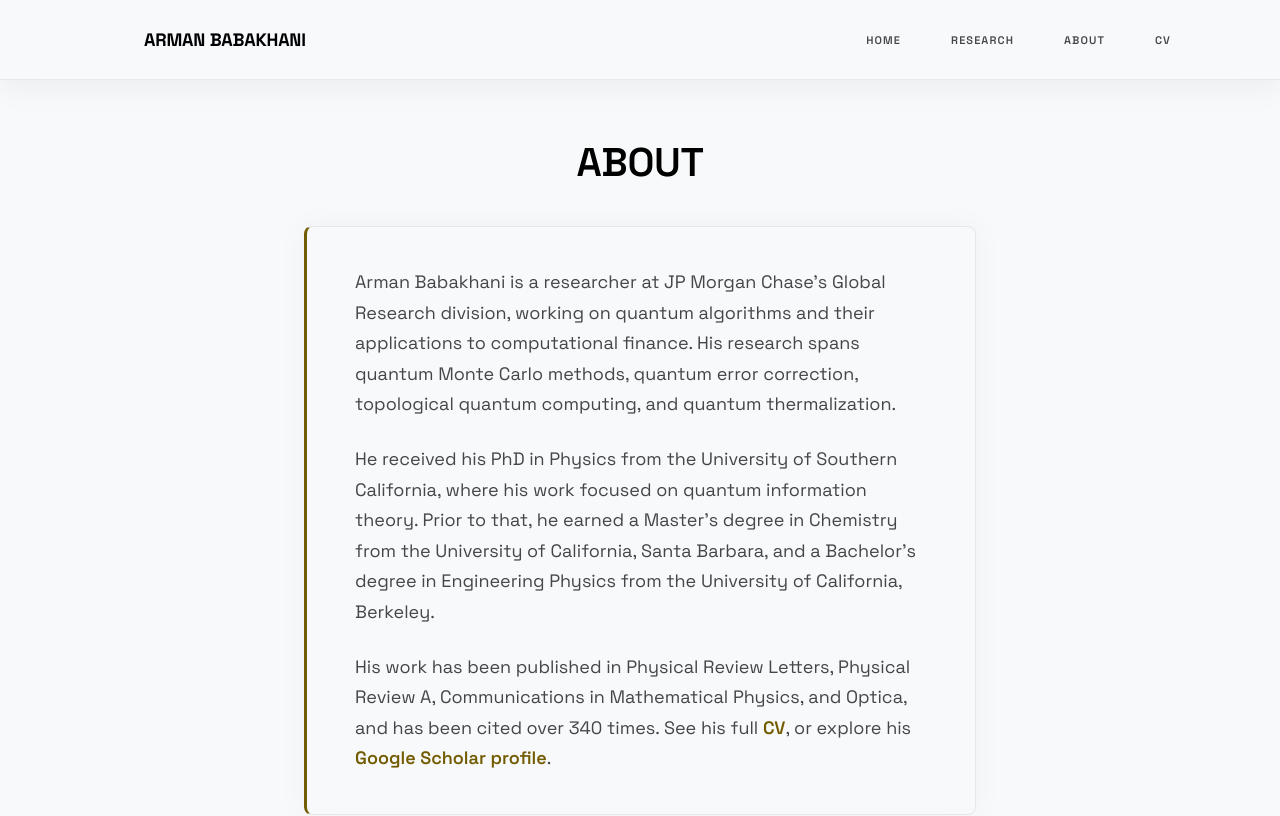
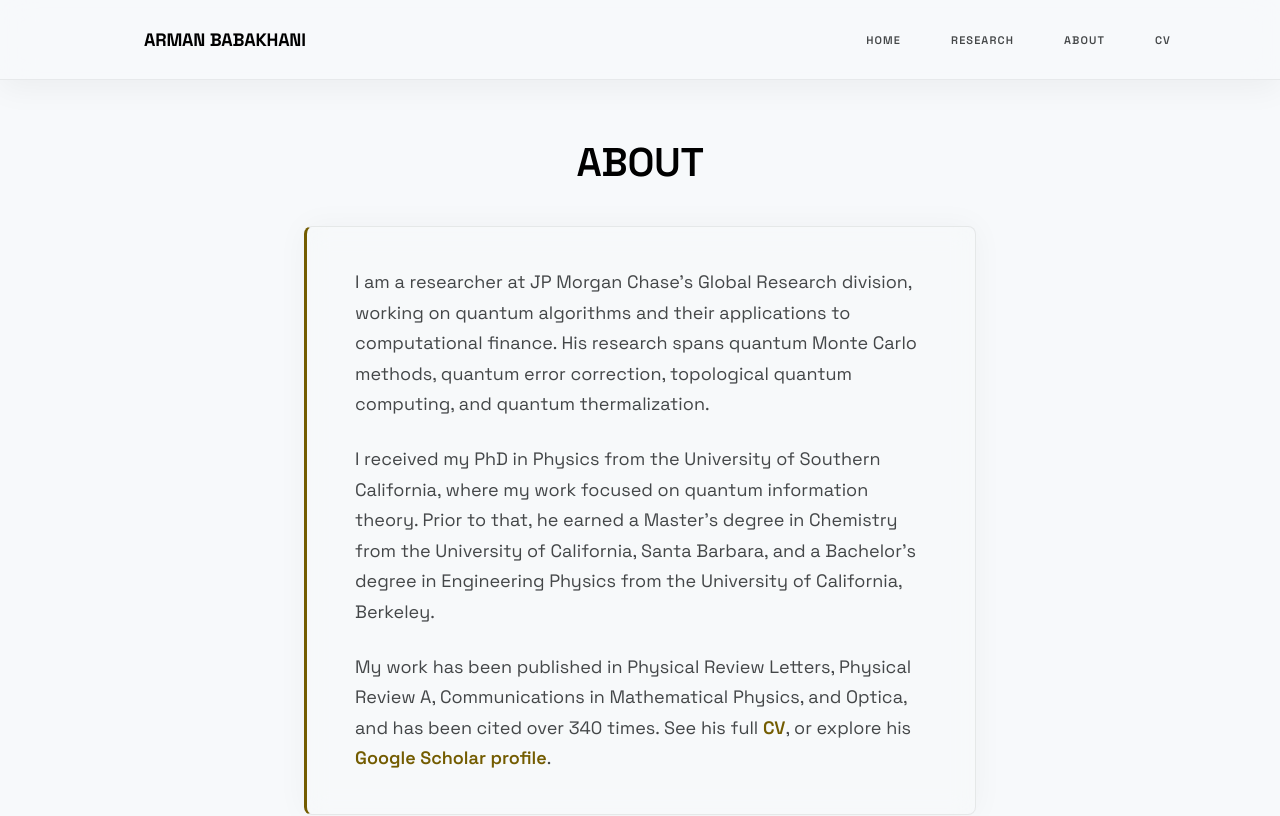
Before and after one commit to armanxbabakhani/ArmanWeb, a Next.js app: page /about in a window 1280 px wide. Shown: the top 816 px of the page. Built offline with nearby package versions, Linux system fonts and the light colour scheme.

Commit message:
style: implement Stitch design system (fonts, colors, glassmorphism)

```diff
--- a/pages/about.js
+++ b/pages/about.js
@@ -2,20 +2,20 @@ import Link from 'next/link'
 import styles from '../styles/me.module.css'
 
 export default function About() {
-    return(
+    return (
         <main className={styles.main}>
             <div className={styles.title}>
                 <h1>ABOUT</h1>
             </div>
             <div className={styles.me}>
                 <p>
-                Arman Babakhani is a researcher at JP Morgan Chase&apos;s Global Research division, working on quantum algorithms and their applications to computational finance. His research spans quantum Monte Carlo methods, quantum error correction, topological quantum computing, and quantum thermalization.
+                    I am a researcher at JP Morgan Chase&apos;s Global Research division, working on quantum algorithms and their applications to computational finance. His research spans quantum Monte Carlo methods, quantum error correction, topological quantum computing, and quantum thermalization.
                 </p>
                 <p>
-                He received his PhD in Physics from the University of Southern California, where his work focused on quantum information theory. Prior to that, he earned a Master&apos;s degree in Chemistry from the University of California, Santa Barbara, and a Bachelor&apos;s degree in Engineering Physics from the University of California, Berkeley.
+                    I received my PhD in Physics from the University of Southern California, where my work focused on quantum information theory. Prior to that, he earned a Master&apos;s degree in Chemistry from the University of California, Santa Barbara, and a Bachelor&apos;s degree in Engineering Physics from the University of California, Berkeley.
                 </p>
                 <p>
-                His work has been published in Physical Review Letters, Physical Review A, Communications in Mathematical Physics, and Optica, and has been cited over 340 times. See his full <a href="/Arman_Resume_web.pdf">CV</a>, or explore his <a href="https://scholar.google.com/citations?user=mnq3tfUAAAAJ&hl=en">Google Scholar profile</a>.
+                    My work has been published in Physical Review Letters, Physical Review A, Communications in Mathematical Physics, and Optica, and has been cited over 340 times. See his full <a href="/Arman_Resume_web.pdf">CV</a>, or explore his <a href="https://scholar.google.com/citations?user=mnq3tfUAAAAJ&hl=en">Google Scholar profile</a>.
                 </p>
             </div>
         </main>
```
